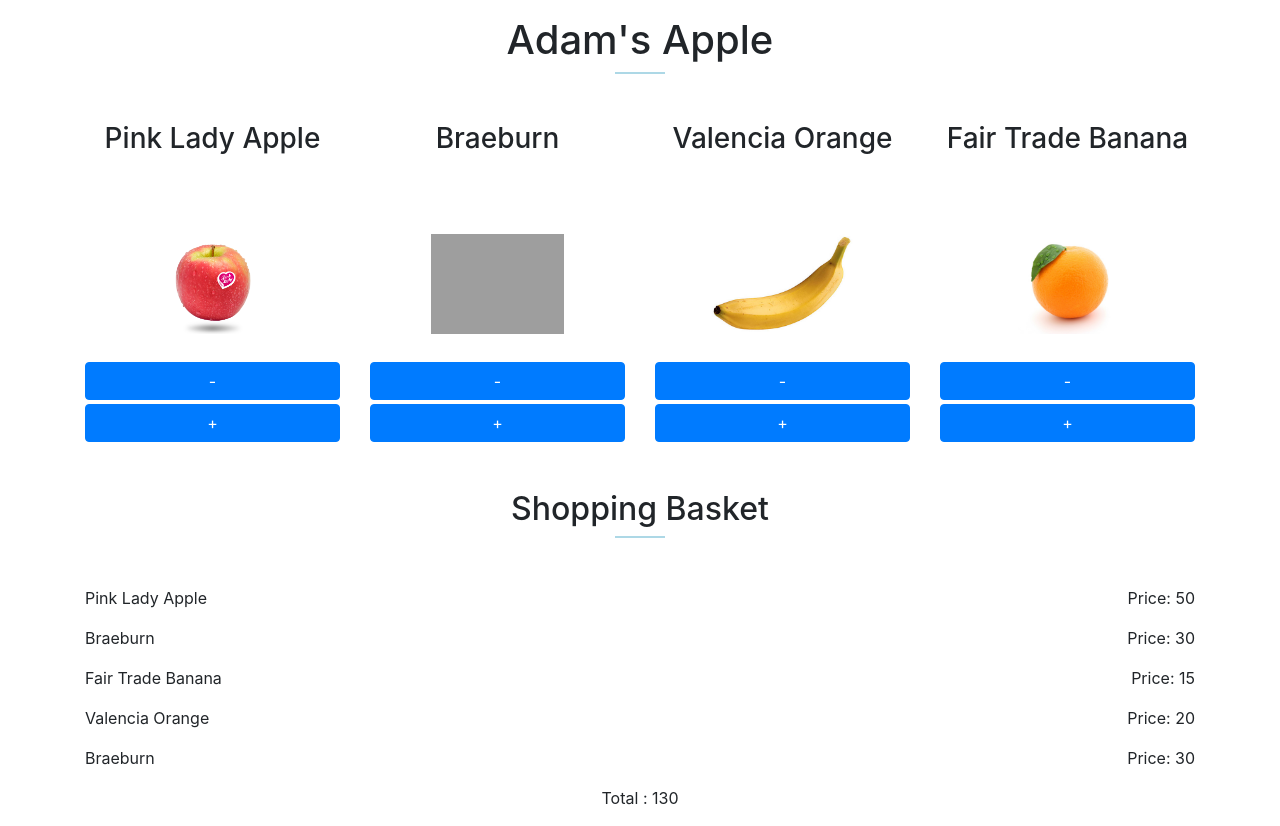
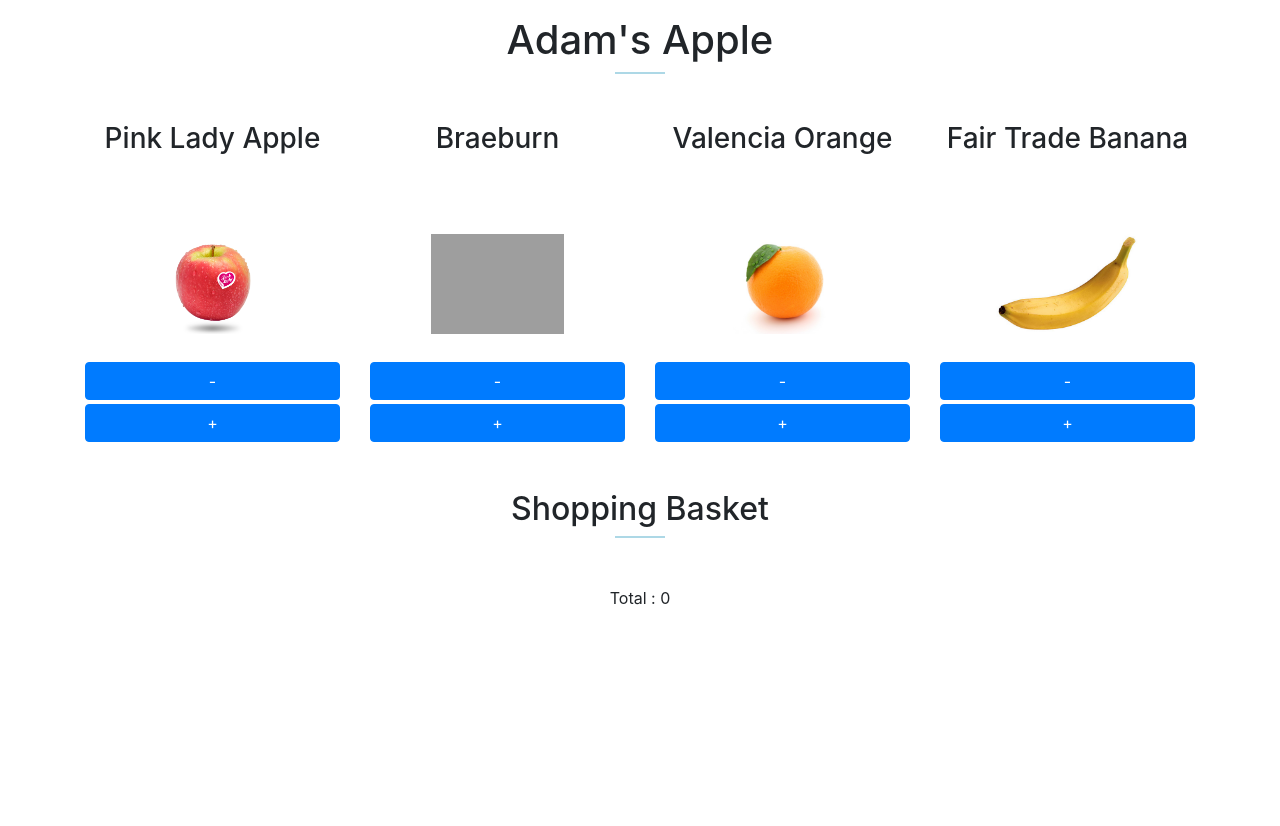
Before and after one commit to roberthaworth1234/cdl-kata, a React (Create React App) app: page / in a window 1280 px wide. After the commit the page ends 800 px from the top, so only its background shows below. Built offline with nearby package versions, Linux system fonts and the light colour scheme; grey boxes are pictures that could not be loaded.

Commit message:
added onclick functionality to add and remove items from basket

```diff
--- a/src/App.js
+++ b/src/App.js
@@ -8,7 +8,7 @@
 
 export default class App extends Component {
   state = {
-    shoppingBasket: ["A", "B", "D", "C", "B"],
+    shoppingBasket: [],
     itemsList: [
       {
         type: "Pink Lady Apple",
@@ -23,14 +23,28 @@
       {
         type: "Valencia Orange",
         productCode: "C",
-        img: require("./assets/Images/Banana.jpg")
+        img: require("./assets/Images/Orange.jpg")
       },
       {
         type: "Fair Trade Banana",
         productCode: "D",
-        img: require("./assets/Images/Orange.jpg")
+        img: require("./assets/Images/Banana.jpg")
       }
     ]
+  };
+  handleClick = (direction, productCode) => {
+    let count = 1;
+    return direction === -1
+      ? this.setState({
+          shoppingBasket: this.state.shoppingBasket.filter(item => {
+            return item === productCode && count === 1
+              ? count-- && item !== productCode
+              : item;
+          })
+        })
+      : this.setState({
+          shoppingBasket: [...this.state.shoppingBasket, productCode]
+        });
   };
   render() {
     return (
@@ -45,7 +59,10 @@
               {this.state.itemsList.map(item => {
                 return (
                   <Col key={item.productCode} lg="3" md="6">
-                    <IndividualItem item={item} />
+                    <IndividualItem
+                      handleClick={this.handleClick}
+                      item={item}
+                    />
                   </Col>
                 );
               })}
--- a/src/components/IndividualItem.jsx
+++ b/src/components/IndividualItem.jsx
@@ -1,7 +1,7 @@
 import React from "react";
 import { Button } from "react-bootstrap";
 
-export default function IndividualItem({ item }) {
+export default function IndividualItem({ item, handleClick }) {
   return (
     <div className={"item " + item.productCode}>
       <h3>{item.type}</h3>
@@ -11,8 +11,21 @@
           alt="apple"
           src={item.img}
         />
-        <Button className="my-1">-</Button>
-        <Button>+</Button>
+        <Button
+          className="my-1"
+          onClick={() => {
+            handleClick(-1, item.productCode);
+          }}
+        >
+          -
+        </Button>
+        <Button
+          onClick={() => {
+            handleClick(+1, item.productCode);
+          }}
+        >
+          +
+        </Button>
       </div>
     </div>
   );
```
